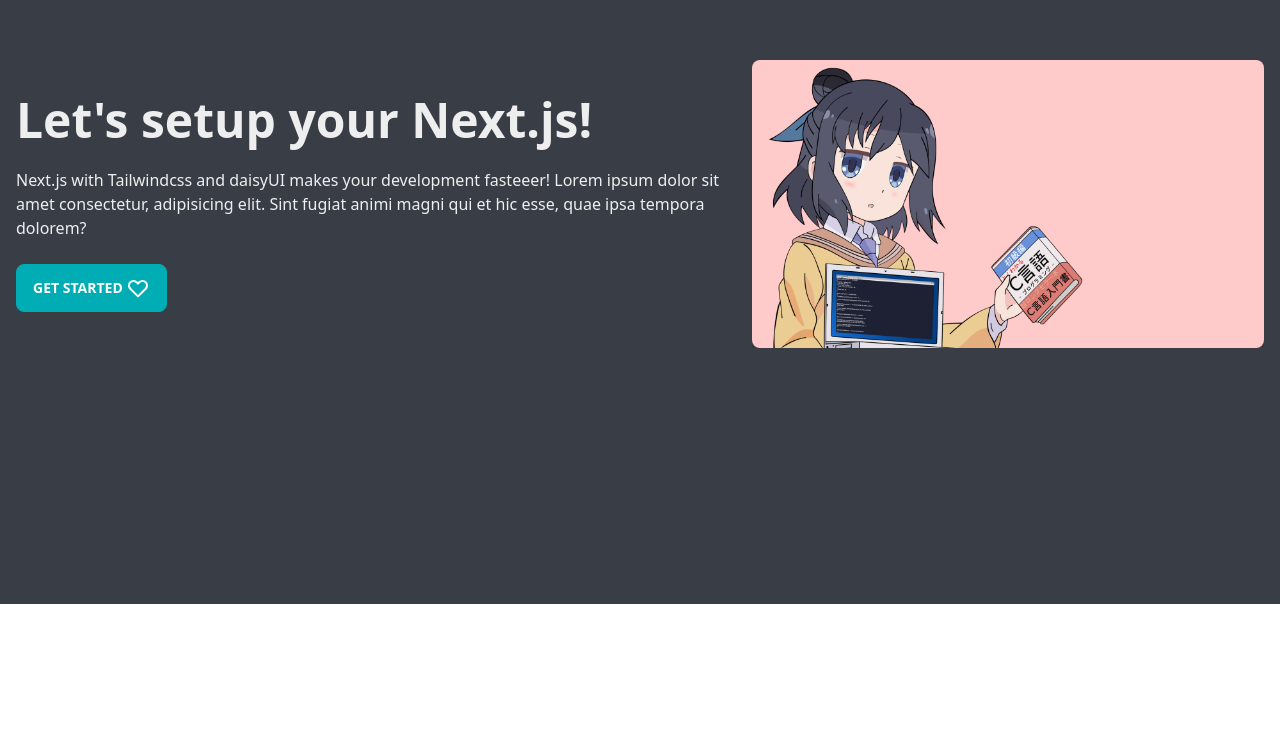
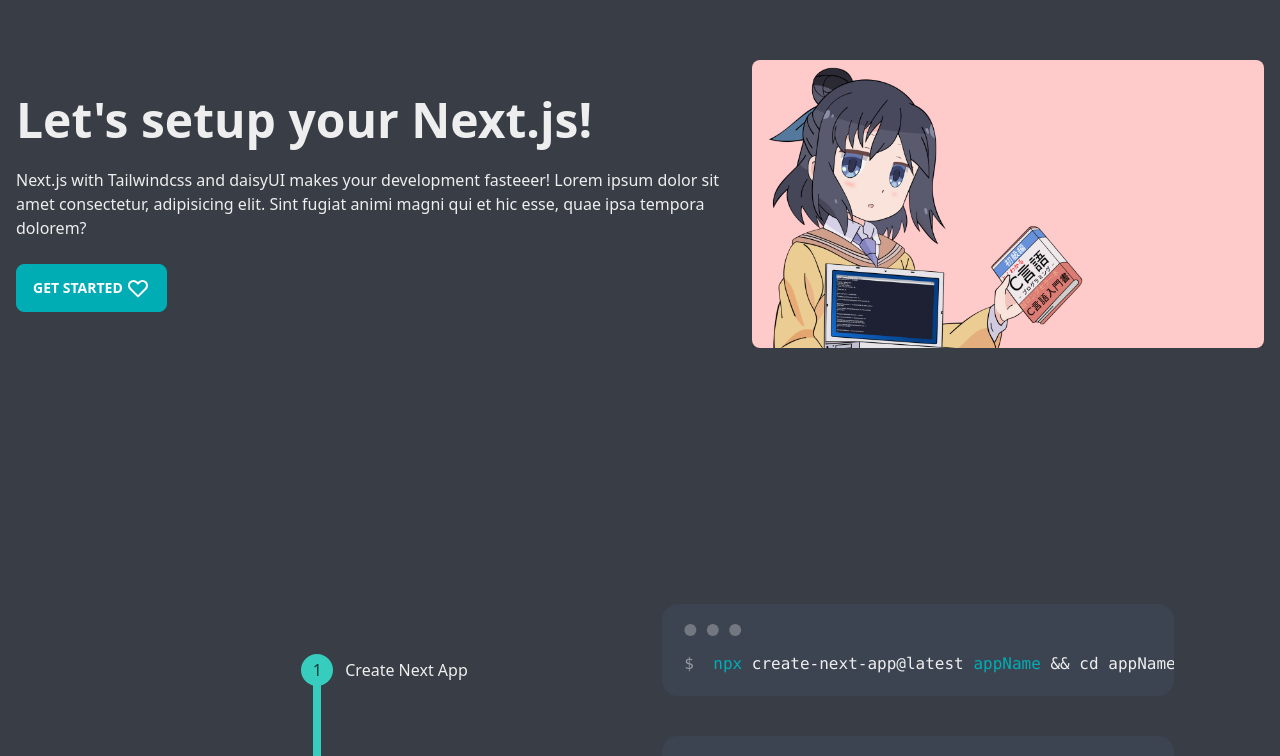
Before and after one commit to Jiseeeh/nextjs-setup, a Next.js app: page / in a window 1280 px wide. Shown: the part 196-952 px from the top of the page. Before the commit the page ends 800 px from the top, so only its background shows below. Built offline with nearby package versions, Linux system fonts and the light colour scheme.

Commit message:
feat: add steps

```diff
--- a/pages/index.tsx
+++ b/pages/index.tsx
@@ -2,6 +2,8 @@
 import Head from "next/head";
 
 import Hero from "../components/Hero";
+import Steps from "../components/Steps";
+
 const Home: NextPage = () => {
   return (
     <main>
@@ -14,6 +16,7 @@
         heroHeading="Let's setup your Next.js!"
         heroDesc="Next.js with Tailwindcss and daisyUI makes your development fasteeer! Lorem ipsum dolor sit amet consectetur, adipisicing elit. Sint fugiat animi magni qui et hic esse, quae ipsa tempora dolorem?"
       />
+      <Steps />
     </main>
   );
 };
```
